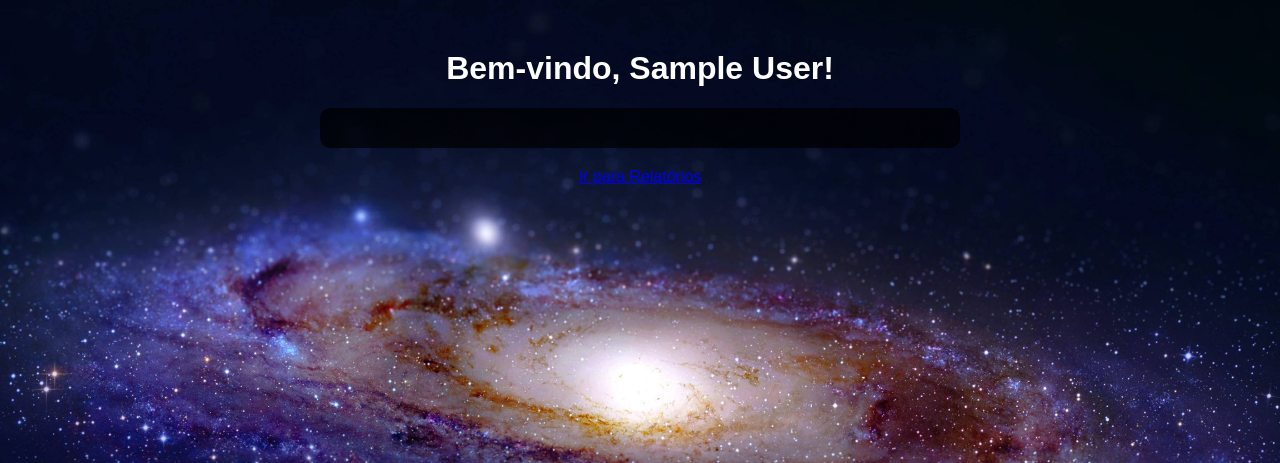
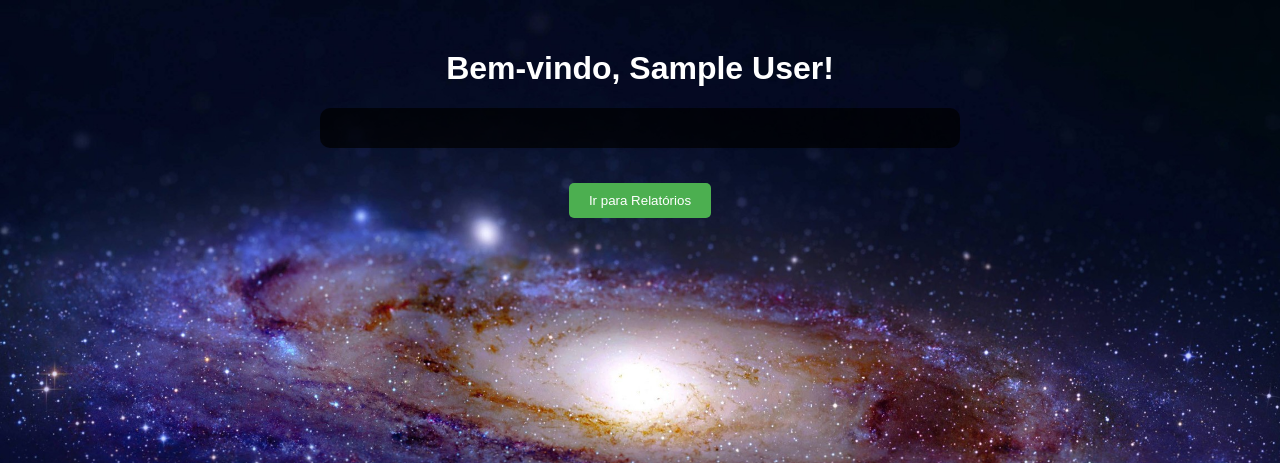
Before and after one commit to itzinn/sistema-sociedade-galactica, a Flask app: page /overview in a window 1280 px wide. Shown: the top 463 px of the page. Run offline with Flask 3, Linux system fonts and the light colour scheme; the visitor is signed in with stand-in values (Sample User, id 1).

Commit message:
Update overview.html

```diff
--- a/app/templates/overview.html
+++ b/app/templates/overview.html
@@ -12,7 +12,9 @@
         {{ overview_info | safe }}
         {{ faction_lider_info | safe }}
     </div>
-    <a href="/relatorios">Ir para Relatórios</a>
+    <form action="/relatorios" method="get">
+        <button type="submit" class="button">Ir para Relatórios</button>
+    </form>
 
     {% with messages = get_flashed_messages(with_categories=true) %}
         {% if messages %}
```
